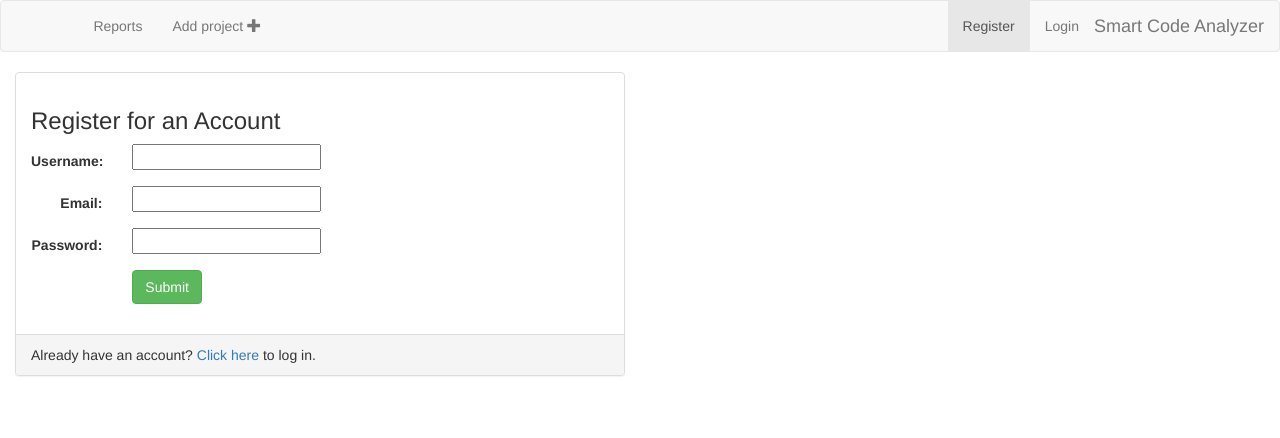
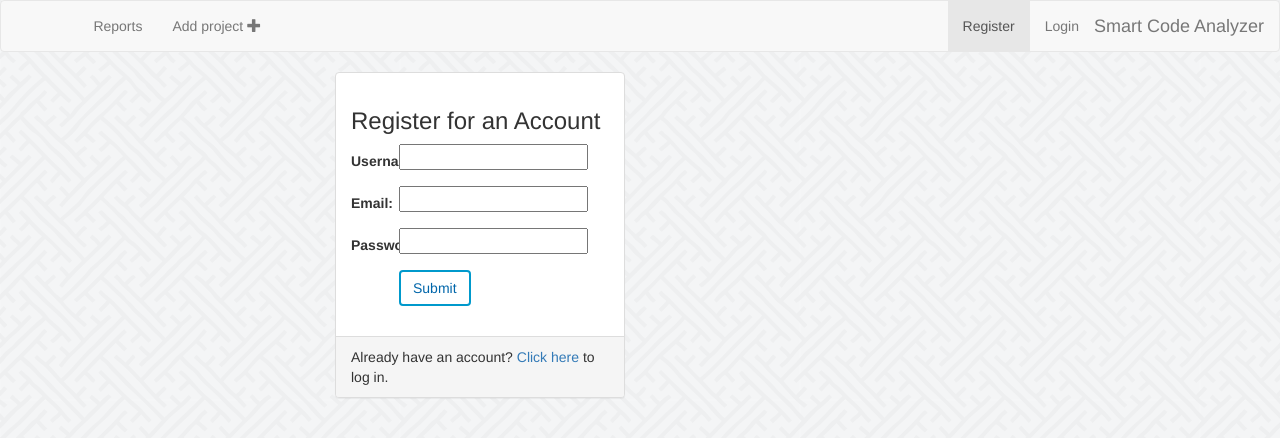
Before and after one commit to Haradd/Static-Code-Analyzer, a Django app: page /analyzer/register in a window 1280 px wide. Shown: the top 438 px of the page. Run offline with Django 3.2, Linux system fonts and the light colour scheme; some libraries are stand-ins or nearby versions.

Commit message:
added background

```diff
--- a/website/analyzer/static/analyzer/style.css
+++ b/website/analyzer/static/analyzer/style.css
@@ -1,3 +1,10 @@
+body{
+    background: white url("img/sayagata.png");
+}
+#loginform{
+    margin: 0 25%;
+}
+
 .navbar-nav{
     margin-left: 5%;
 }
@@ -7,3 +14,9 @@
 #reports{
     margin: 2% 25%;
 }
+
+.btn-default{
+	border: 2px solid #0099cc;
+	color: #0066aa;
+
+}
--- a/website/templates/analyzer/base.html
+++ b/website/analyzer/templates/analyzer/base.html
@@ -5,8 +5,8 @@
     <meta charset="UTF-8">
     <title>Smart Code Analyzer</title>
     {% load staticfiles %}
-    <link rel="stylesheet" href="https://maxcdn.bootstrapcdn.com/bootstrap/3.3.7/css/bootstrap.min.css">
-    <link rel="stylesheet" type="text/css" href="{% static 'analyzer/style.css' %}"/>
+    <link rel="stylesheet" href="https://maxcdn.bootstrapcdn.com/bootstrap/3.3.7/css/bootstrap.min.css"/>
+    <link rel="stylesheet" href="{% static 'analyzer/style.css' %}"/>
 
 </head>
 <body>
--- a/website/templates/analyzer/login.html
+++ b/website/analyzer/templates/analyzer/login.html
@@ -33,7 +33,7 @@
                         </div>
                         <div class="form-group">
                             <div class="col-sm-offset-2 col-sm-10">
-                                <button type="submit" class="btn btn-success">Submit</button>
+                                <button type="submit" class="btn btn-default">Submit</button>
                             </div>
                         </div>
                     </form>
--- a/website/templates/analyzer/register.html
+++ b/website/analyzer/templates/analyzer/register.html
@@ -4,7 +4,7 @@
 
 
 {% block content %}
-<div class="container-fluid">
+<div class="container-fluid" id="loginform">
 
     <div class="row">
         <div class="col-sm-12 col-md-6">
@@ -42,7 +42,7 @@
                         </div>
                         <div class="form-group">
                             <div class="col-sm-offset-2 col-sm-10">
-                                <button type="submit" class="btn btn-success">Submit</button>
+                                <button type="submit" class="btn btn-default">Submit</button>
                             </div>
                         </div>
                     </form>
--- a/website/website/settings.py
+++ b/website/website/settings.py
@@ -117,9 +117,9 @@ USE_TZ = True
 
 
 # Static files (CSS, JavaScript, Images)
-# https://docs.djangoproject.com/en/1.11/howto/static-files/
+# https://docs.djangoproject.com/en/1.11/howo/static-files/
+STATIC_URL = '/analyzer/static/'
 
-STATIC_URL = '/static/'
 
 MEDIA_ROOT = os.path.join(BASE_DIR, 'media')
 MEDIA_URL = '/media/'
```
Also changed, not shown: website/analyzer/static/analyzer/img/sayagata.png (added), website/analyzer/templates/analyzer/reports.html (renamed from website/templates/analyzer/reports.html), website/analyzer/templates/analyzer/upload.html (renamed from website/templates/analyzer/upload.html), website/db.sqlite3.
